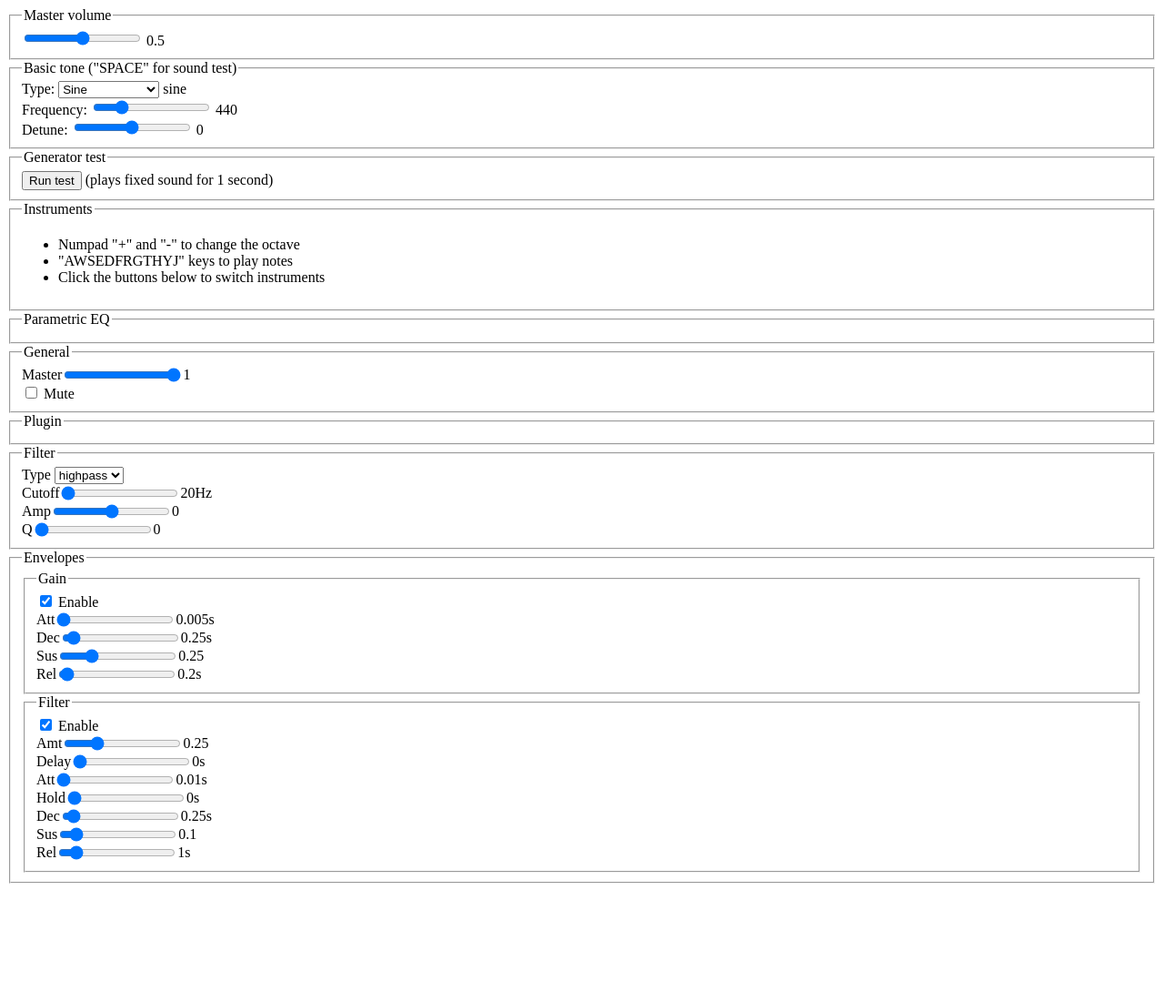
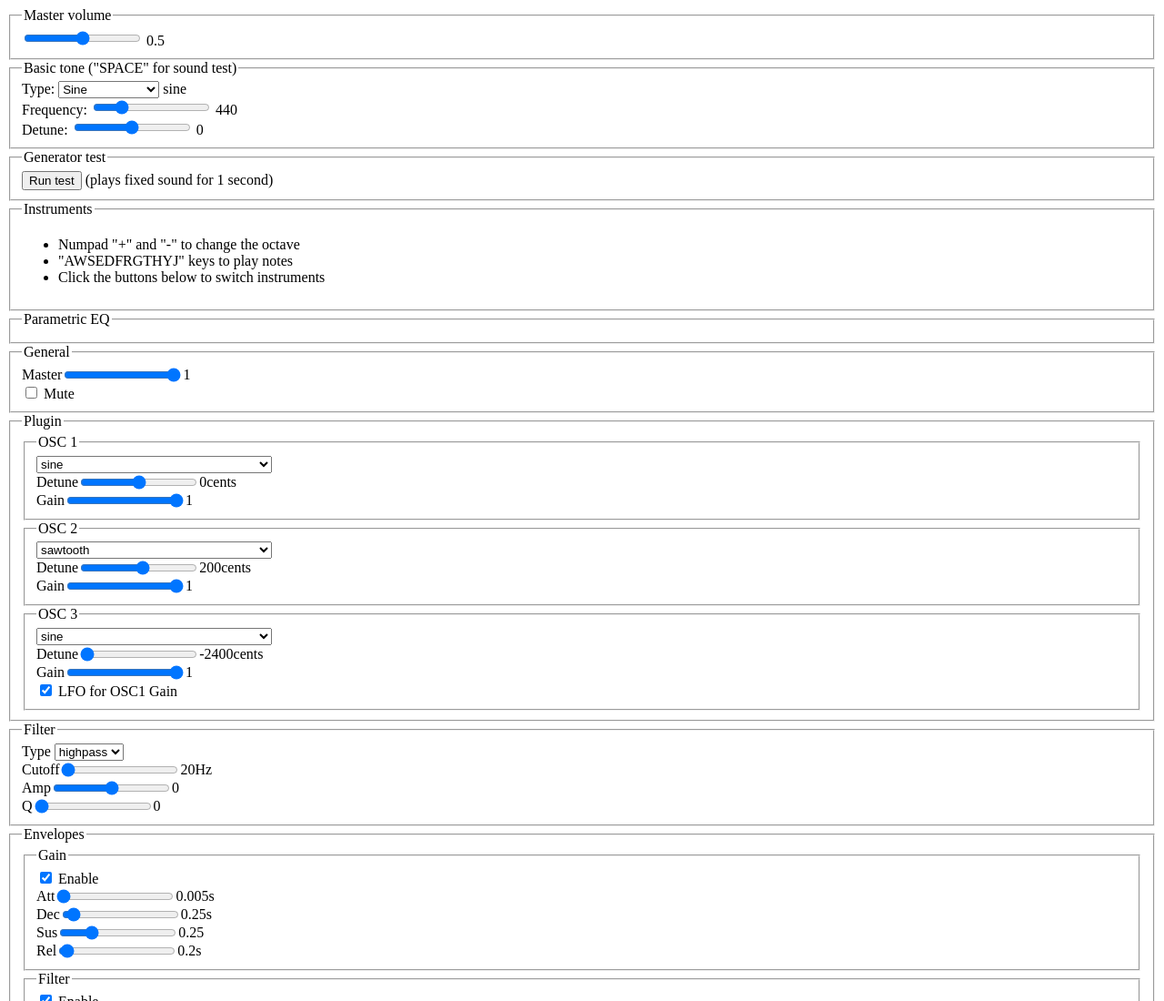
Before and after one commit to SkyLight1011/web-audio-api, a website: page src/index.html in a window 1280 px wide. Shown: the top 1100 px of the page at 91% size. Before the commit the page ends 979 px from the top, so only its background shows below. Drawn offline with nearby package versions, Linux system fonts and the light colour scheme.

Commit message:
Trinity synth UI

```diff
--- a/src/app/daw/daw.module.js
+++ b/src/app/daw/daw.module.js
@@ -1,7 +1,9 @@
 import {DAWService} from './daw.service.js';
 import {synthComponent} from './synth/synth.component.js';
+import {synthTrinityComponent} from './synth/trinity/synth-trinity.component.js';
 
 export const dawModule = angular.module('daw', [])
   .service('DAWService', DAWService)
   .component('synth', synthComponent)
+  .component('synthTrinity', synthTrinityComponent)
   .name;
--- a/src/app/daw/synth/synth.component.html
+++ b/src/app/daw/synth/synth.component.html
@@ -8,6 +8,10 @@
 
   <fieldset>
     <legend>Plugin</legend>
+
+    <div ng-switch="$ctrl.instrumentId">
+      <synth-trinity ng-switch-when="trinity" instrument="$ctrl.instrument"></synth-trinity>
+    </div>
   </fieldset>
 
   <fieldset>
--- a/src/app/daw/synth/synth.controller.js
+++ b/src/app/daw/synth/synth.controller.js
@@ -7,6 +7,7 @@ export class SynthComponentController {
 
     this.octave = 4;
     this.instrument = this.daw.createInstrument('trinity');
+    this.instrumentId = this.instrument.__proto__.constructor.id;
     this.active = {};
   }
 
--- /dev/null
+++ b/src/app/daw/synth/trinity/synth-trinity.component.html
@@ -0,0 +1,8 @@
+<fieldset ng-repeat="i in [1, 2, 3]">
+  <legend>OSC {{::i}}</legend>
+
+  <select ng-options="item for item in $ctrl.instrument.params['osc' + i + 'Type']" ng-model="$ctrl.instrument.params['osc' + i + 'Type'].value"></select>
+  <slider param="$ctrl.instrument.params['osc' + i + 'Detune']" ng-model="$ctrl.instrument.params['osc' + i + 'Detune'].value"></slider>
+  <slider param="$ctrl.instrument.params['osc' + i + 'Gain']" ng-model="$ctrl.instrument.params['osc' + i + 'Gain'].value"></slider>
+  <label ng-if="i === 3"><input type="checkbox" ng-model="$ctrl.instrument.params.osc3lfo.value"> LFO for OSC1 Gain</label>
+</fieldset>
--- /dev/null
+++ b/src/app/daw/synth/trinity/synth-trinity.component.js
@@ -0,0 +1,6 @@
+export const synthTrinityComponent = {
+  bindings: {
+    instrument: '<'
+  },
+  templateUrl: '/app/daw/synth/trinity/synth-trinity.component.html'
+};
```
